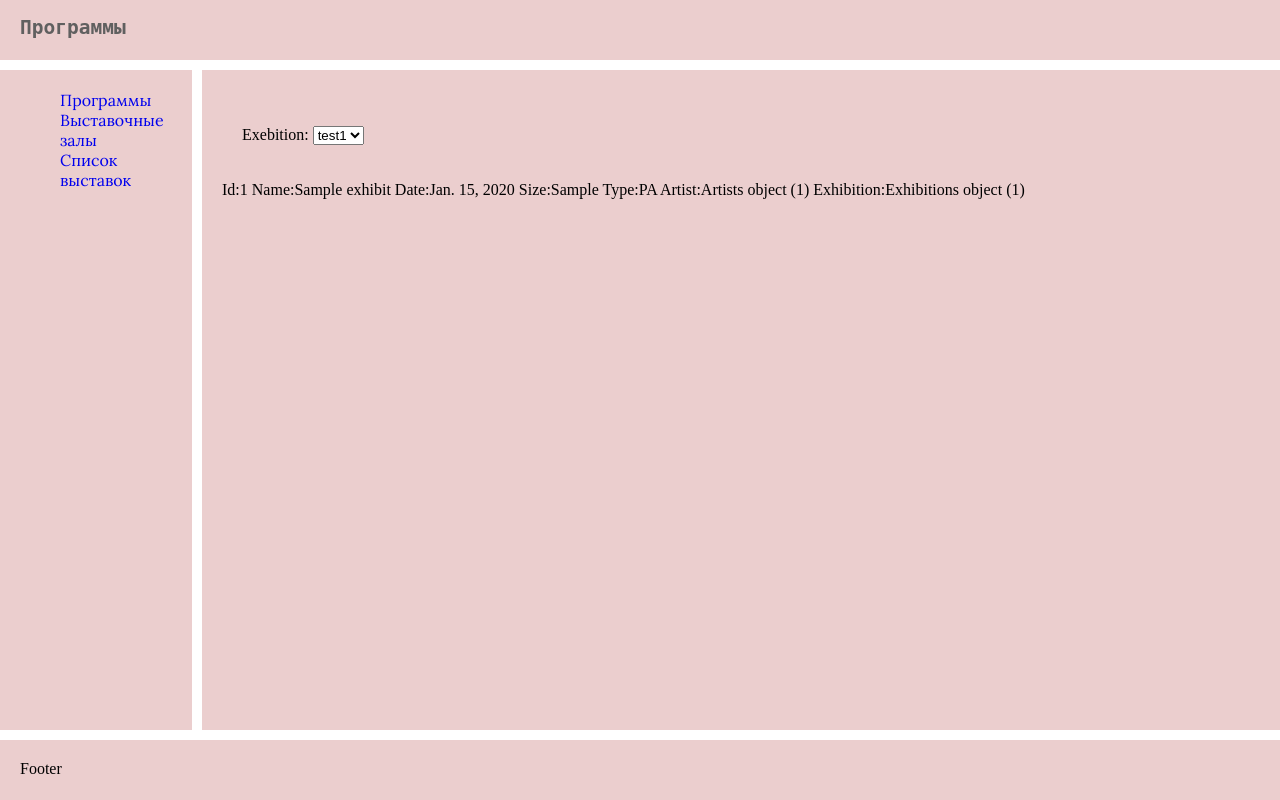
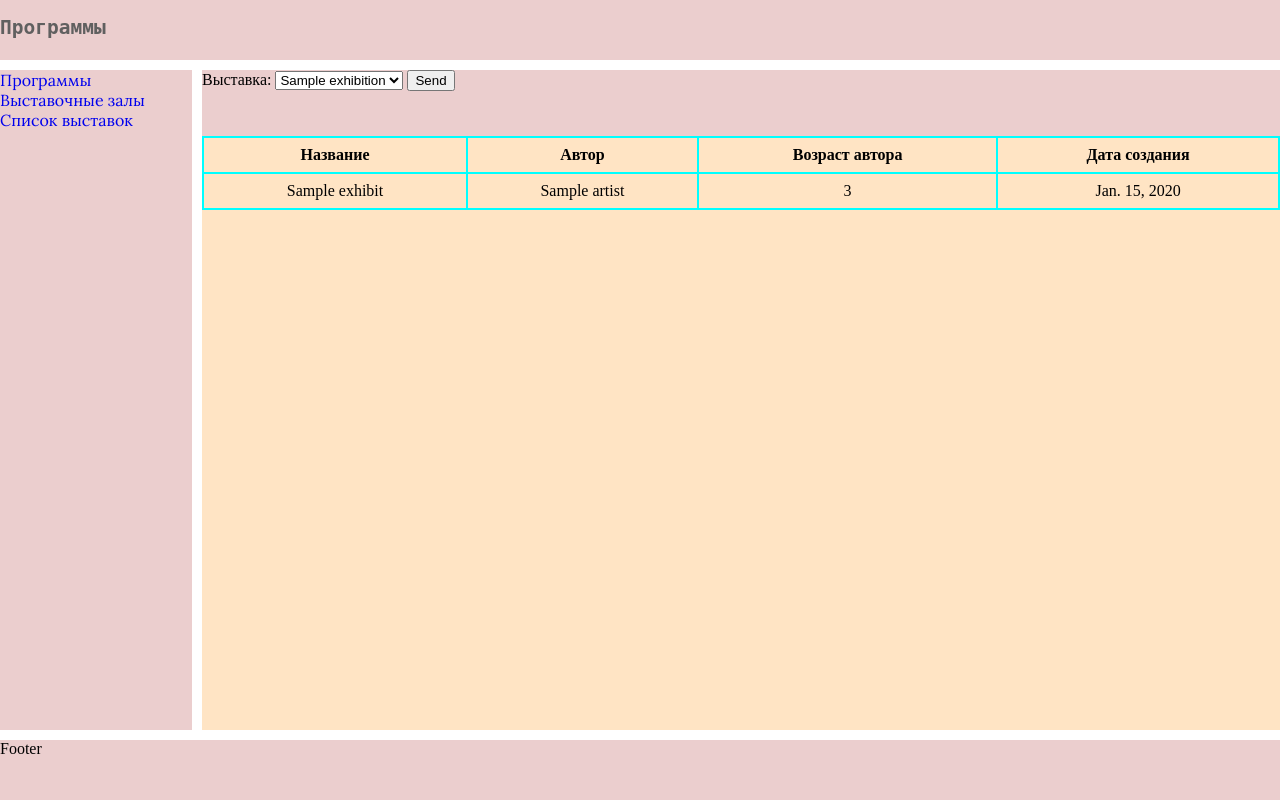
Before and after one commit to AlexeyTerleev/labs5sem, a Django app: page / in a window 1280 px wide. Run offline with Django 5.2, Linux system fonts and the light colour scheme; tables that the repository leaves empty hold one stand-in row (values such as "Sample post").

Commit message:
pbz lab2 add table + filter by exhibition

```diff
--- a/PBZ/lab2/app/exhibitions/main/forms.py
+++ b/PBZ/lab2/app/exhibitions/main/forms.py
@@ -1,10 +1,8 @@
 from django import forms
+from .models import Exhibitions
 
 
 class ExebitionForm(forms.Form):
     exebition = forms.ChoiceField(
-        choices = (
-            (1, "test1"),
-            (2, "test2"),
-        )
+        choices = tuple((exhibition.id, exhibition.name) for exhibition in Exhibitions.objects.all())
     )
--- a/PBZ/lab2/app/exhibitions/main/models.py
+++ b/PBZ/lab2/app/exhibitions/main/models.py
@@ -1,14 +1,13 @@
 from django.db import models
 from django.utils.translation import gettext_lazy as _
-
-# Create your models here.
+from datetime import datetime
 
 
 class Artists(models.Model):
     id = models.AutoField(primary_key=True)
     name = models.CharField()
     birth_place = models.CharField()
-    birth_date = models.DateField()
+    birth_date = models.DateField(null=True)
     info = models.CharField()
     education = models.CharField()
 
@@ -43,8 +42,9 @@ class Exhibitions(models.Model):
         SCULPTURE = 'SC', _('Sculpture')
 
     id = models.AutoField(primary_key=True)
+    name = models.CharField()
     type = models.CharField(max_length=2, choices=ExhibitionType.choices,default=ExhibitionType.ART)
-
+    date = models.DateField(null=True)
     exhibition_hall_id = models.ForeignKey(ExhibitionHalls, on_delete=models.CASCADE)
 
 
@@ -56,7 +56,7 @@ class Exhibits(models.Model):
 
     id = models.AutoField(primary_key=True)
     name = models.CharField()
-    date = models.DateField()
+    date = models.DateField(null=True)
     size = models.CharField()
     type = models.CharField(max_length=2, choices=ExhibitType.choices,default=ExhibitType.PAINTING)
 
--- a/PBZ/lab2/app/exhibitions/main/static/css/styles.css
+++ b/PBZ/lab2/app/exhibitions/main/static/css/styles.css
@@ -1,13 +1,14 @@
 @import url(https://fonts.googleapis.com/css?family=Lora);
-h2 {
+#pageHeader h2 {
   font-family: monospace;
   color: #606060;
 }
-ul {
+#mainNav ul {
   list-style: none;
-  margin: 0 auto;
+  margin: 0;
+  padding: 0;
 }
-a {
+#mainNav a {
   text-decoration: none;
   font-family: 'Lora', serif;
   transition: .5s linear;
@@ -18,7 +19,7 @@ body {
   display: grid;
   grid-template-areas:
     "header header"
-    "nav article"
+    "nav content"
     "footer footer";
   grid-template-rows: 60px 1fr 60px;
   grid-template-columns: 15% 1fr;
@@ -27,7 +28,6 @@ body {
   margin: 0;
   }
 header, footer, article, nav, div {
-  padding: 20px;
   background: #ebcece;
 }
 #pageHeader {
@@ -37,9 +37,29 @@ header, footer, article, nav, div {
 #pageFooter {
   grid-area: footer;
 }
-#mainArticle {
-  grid-area: article;
+#mainContent {
+  grid-area: content;
 }
 #mainNav {
   grid-area: nav;
 }
+
+#test-form {
+  height: 10%;
+}
+#test-table {
+  height: 90%;
+  background-color: bisque;
+}
+#test-table table {
+  background-color: aqua;
+  width: 100%;
+}
+#test-table tr {
+  background-color: bisque;
+  padding: 10px;
+  line-height: 200%;
+}
+#test-table td {
+  text-align: center;
+}
--- a/PBZ/lab2/app/exhibitions/main/templates/base.html
+++ b/PBZ/lab2/app/exhibitions/main/templates/base.html
@@ -8,16 +8,6 @@
     <meta charset="utf-8" />
 </head>
 <body>
-
-    <!-- <nav class="menu">
-        <h2>Выставочные залы города</h2>
-        <ul>
-            <li><a href="/">Программы</a></li>
-            <li><a href="/test">Выставочные залы</a></li>
-            <li><a href="#">Список выставок</a></li>
-        </ul>
-    </nav> -->
-
     <header id="pageHeader"><h2>{% block header %}Header{% endblock header %}</h2></header>
     <nav id="mainNav">
         <ul>
@@ -26,8 +16,7 @@
             <li><a href="#">Список выставок</a></li>
         </ul>
     </nav>
-    <article id="mainArticle">{% block content %}Content{% endblock content %}</article>
+    <div id="mainContent">{% block content %}Content{% endblock content %}</div>
     <footer id="pageFooter">Footer</footer>
-
 </body>
 </html>
--- a/PBZ/lab2/app/exhibitions/main/templates/index.html
+++ b/PBZ/lab2/app/exhibitions/main/templates/index.html
@@ -3,17 +3,29 @@
 {% block header %}Программы{% endblock header %}
 
 {% block content %}
-<p>{{form}}</p>
-
-<p>
-    {% for exhibit in exhibits %}
-    Id:{{exhibit.id}}
-    Name:{{exhibit.name}}
-    Date:{{exhibit.date}}
-    Size:{{exhibit.size}}
-    Type:{{exhibit.type}}
-    Artist:{{exhibit.artist_id}}
-    Exhibition:{{exhibit.exhibition_id}}
-    {% endfor %}
-</p>
+<div id="test-form">
+  <form method="POST">
+    {% csrf_token %}
+    Выставка: {{form.exebition}}
+    <input type="submit" value="Send" >
+  </form>
+</div>
+<div id="test-table">
+    <table>
+        <tr>
+          <th>Название</th>
+          <th>Автор</th>
+          <th>Возраст автора</th>
+          <th>Дата создания</th>
+        </tr>
+        {% for line in data %}
+        <tr>
+            <td>{{line.exhibit_name}}</td>
+            <td>{{line.artist_name}}</td>
+            <td>{{line.artist_age}}</td>
+            <td>{{line.exhibit_creation_date}}</td>
+        </tr>
+        {% endfor %}
+      </table>
+</div>
 {% endblock content %}
--- a/PBZ/lab2/app/exhibitions/main/views.py
+++ b/PBZ/lab2/app/exhibitions/main/views.py
@@ -1,11 +1,28 @@
 from django.shortcuts import render
 from .models import Exhibits
 from .forms import ExebitionForm
+from datetime import date
 
 # Create your views here.
 
 
 def index(request):
-    exebition_form = ExebitionForm()
-    exhibits = Exhibits.objects.all()
-    return render(request, "index.html", {"form": exebition_form, "exhibits": exhibits})
+
+    filter_id = request.POST.get("exebition") if request.method == "POST" else 1
+    exebition_form = ExebitionForm(initial={"exebition": filter_id})
+
+    exhibits = Exhibits.objects.filter(exhibition_id=filter_id).select_related("artist_id")
+    print(filter_id)
+    data = []
+    for exhibit in exhibits:
+        artist_birth_date = exhibit.artist_id.birth_date
+        today = date.today()
+        data.append(
+            {
+                "exhibit_name": exhibit.name,
+                "artist_name": exhibit.artist_id.name,
+                "artist_age": today.year - artist_birth_date.year - ((today.month, today.day) < (artist_birth_date.month, artist_birth_date.day)),
+                "exhibit_creation_date": exhibit.date
+            }
+        )
+    return render(request, "index.html", context={"form": exebition_form, "data": data})
```
Also changed, not shown: PBZ/lab2/app/exhibitions/main/migrations/0004_exhibitions_date_exhibitions_name_and_more.py (added).
